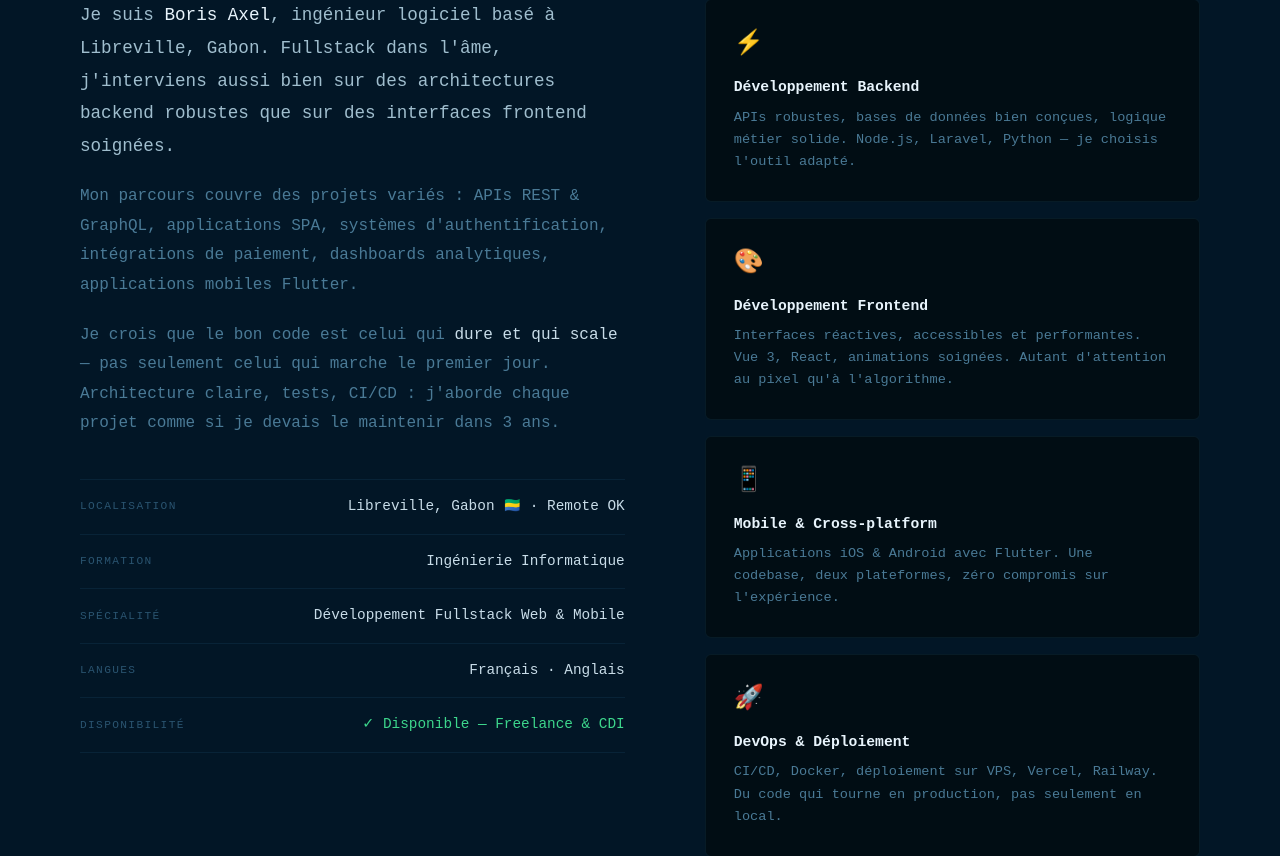
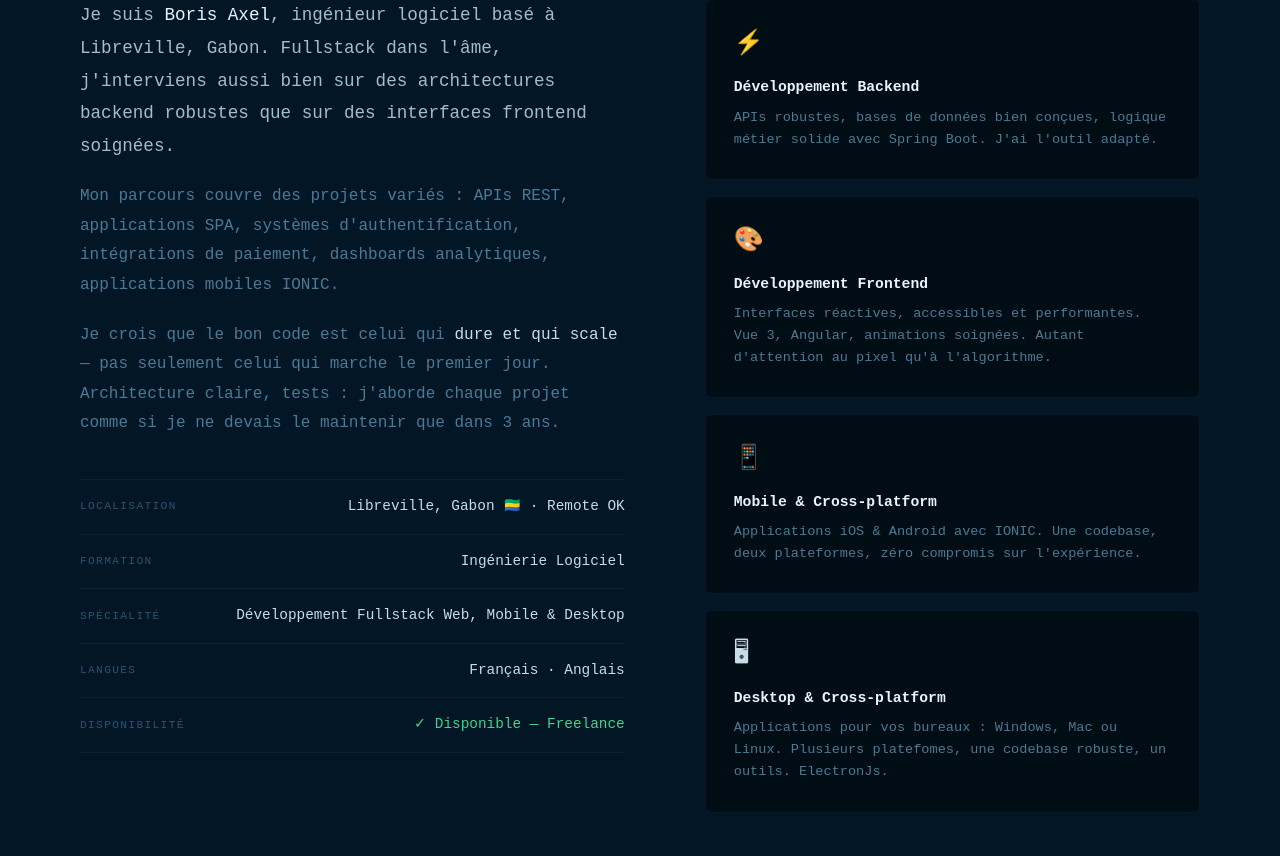
Before and after one commit to Meindonsa/meindonsa, a Vue app: page / in a window 1280 px wide. Shown: the part 1192-2048 px from the top of the page. Built offline with nearby package versions, Linux system fonts and the light colour scheme; the HTML template or start-up script is replaced by a standard one; a web font is replaced by a local one.

Commit message:
feat: Adapte About data to customer

```diff
--- a/src/components/about/About.vue
+++ b/src/components/about/About.vue
@@ -1,31 +1,31 @@
 <script setup lang="ts">
 const details = [
   { k: 'Localisation', v: 'Libreville, Gabon 🇬🇦 · Remote OK' },
-  { k: 'Formation', v: 'Ingénierie Informatique' },
-  { k: 'Spécialité', v: 'Développement Fullstack Web & Mobile' },
+  { k: 'Formation', v: 'Ingénierie Logiciel' },
+  { k: 'Spécialité', v: 'Développement Fullstack Web, Mobile & Desktop' },
   { k: 'Langues', v: 'Français · Anglais' },
-  { k: 'Disponibilité', v: '✓ Disponible — Freelance & CDI', ok: true },
+  { k: 'Disponibilité', v: '✓ Disponible — Freelance', ok: true },
 ]
 const cards = [
   {
     icon: '⚡',
     title: 'Développement Backend',
-    body: "APIs robustes, bases de données bien conçues, logique métier solide. Node.js, Laravel, Python — je choisis l'outil adapté.",
+    body: "APIs robustes, bases de données bien conçues, logique métier solide avec Spring Boot. J'ai l'outil adapté.",
   },
   {
     icon: '🎨',
     title: 'Développement Frontend',
-    body: "Interfaces réactives, accessibles et performantes. Vue 3, React, animations soignées. Autant d'attention au pixel qu'à l'algorithme.",
+    body: "Interfaces réactives, accessibles et performantes. Vue 3, Angular, animations soignées. Autant d'attention au pixel qu'à l'algorithme.",
   },
   {
     icon: '📱',
     title: 'Mobile & Cross-platform',
-    body: "Applications iOS & Android avec Flutter. Une codebase, deux plateformes, zéro compromis sur l'expérience.",
+    body: "Applications iOS & Android avec IONIC. Une codebase, deux plateformes, zéro compromis sur l'expérience.",
   },
   {
-    icon: '🚀',
-    title: 'DevOps & Déploiement',
-    body: 'CI/CD, Docker, déploiement sur VPS, Vercel, Railway. Du code qui tourne en production, pas seulement en local.',
+    icon: '🖥',
+    title: 'Desktop & Cross-platform',
+    body: 'Applications pour vos bureaux : Windows, Mac ou Linux. Plusieurs platefomes, une codebase robuste, un outils. ElectronJs.',
   },
 ]
 </script>
@@ -56,15 +56,15 @@ const cards = [
             architectures backend robustes que sur des interfaces frontend soignées.
           </p>
           <p class="text-muted leading-[1.85] mb-5">
-            Mon parcours couvre des projets variés : APIs REST & GraphQL, applications SPA, systèmes
+            Mon parcours couvre des projets variés : APIs REST, applications SPA, systèmes
             d'authentification, intégrations de paiement, dashboards analytiques, applications
-            mobiles Flutter.
+            mobiles IONIC.
           </p>
           <p class="text-muted leading-[1.85]">
             Je crois que le bon code est celui qui
             <strong class="text-paper font-medium">dure et qui scale</strong> — pas seulement celui
-            qui marche le premier jour. Architecture claire, tests, CI/CD : j'aborde chaque projet
-            comme si je devais le maintenir dans 3 ans.
+            qui marche le premier jour. Architecture claire, tests : j'aborde chaque projet comme si
+            je ne devais le maintenir que dans 3 ans.
           </p>
 
           <!-- Detail rows -->
```
